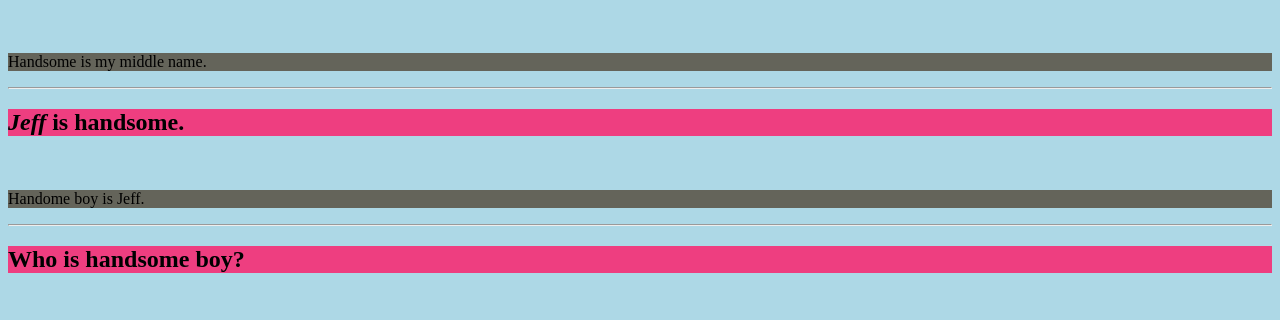
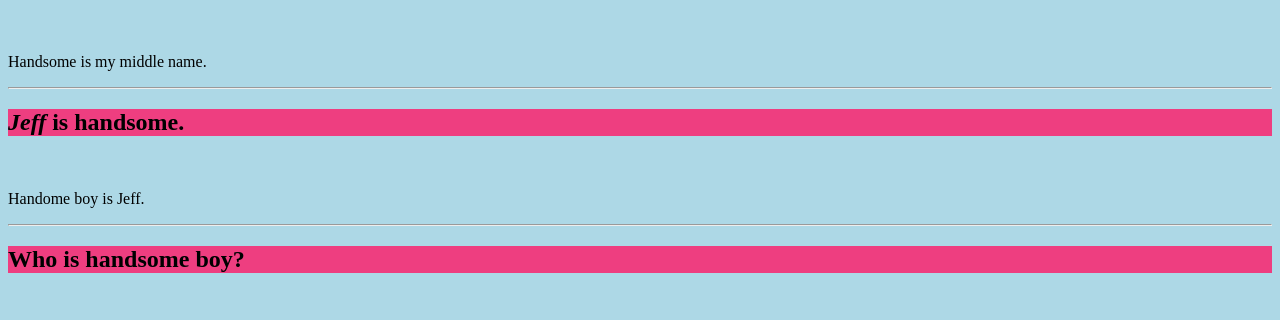
Before and after one commit to jeff91151/410987035.github.io, a plain HTML site: page docs/index.html in a window 1280 px wide. Shown: the part 480-800 px from the top of the page. Drawn offline with Linux system fonts and the light colour scheme.

Commit message:
Update index.html

```diff
--- a/docs/index.html
+++ b/docs/index.html
@@ -9,8 +9,7 @@ background-color: Cyan;}
 h2 {
 background-color: #ee3e80;}
 
-p {
-background-color: rgb(100,100,90);}
+
 
 </style>
 	<title>
```
